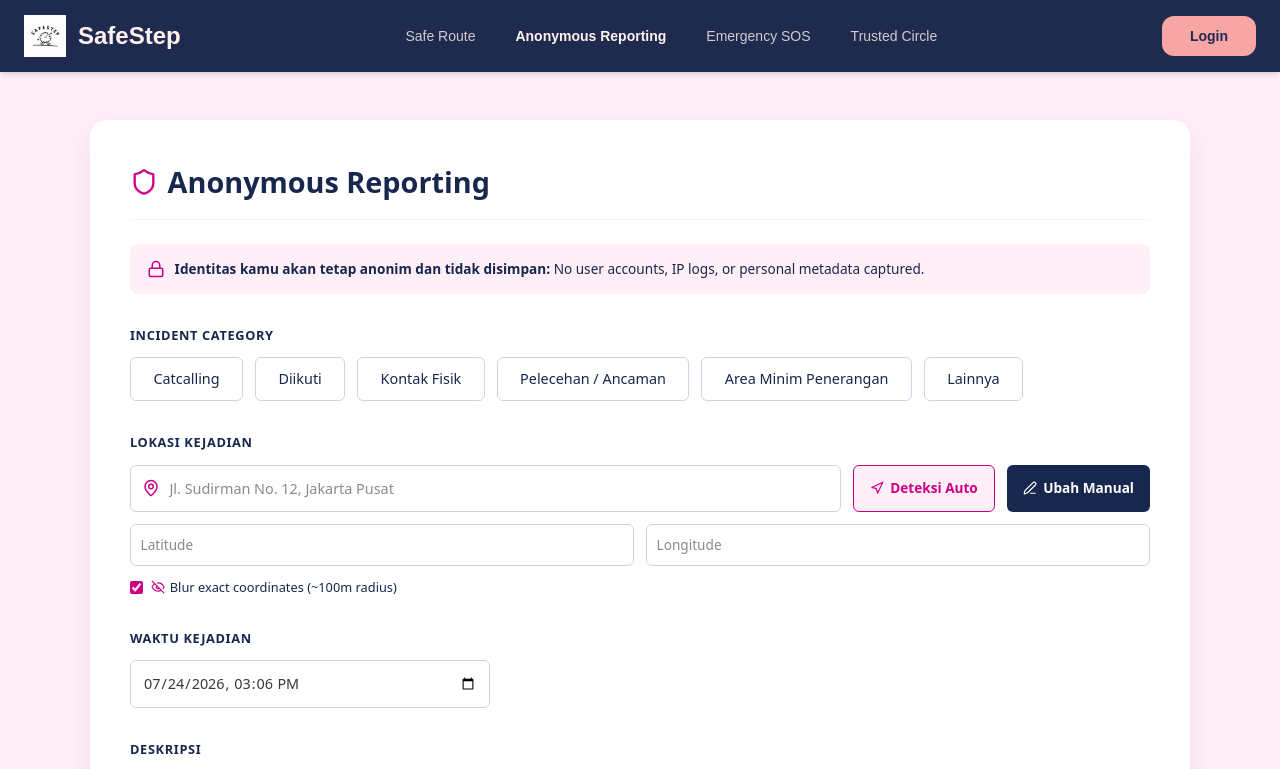
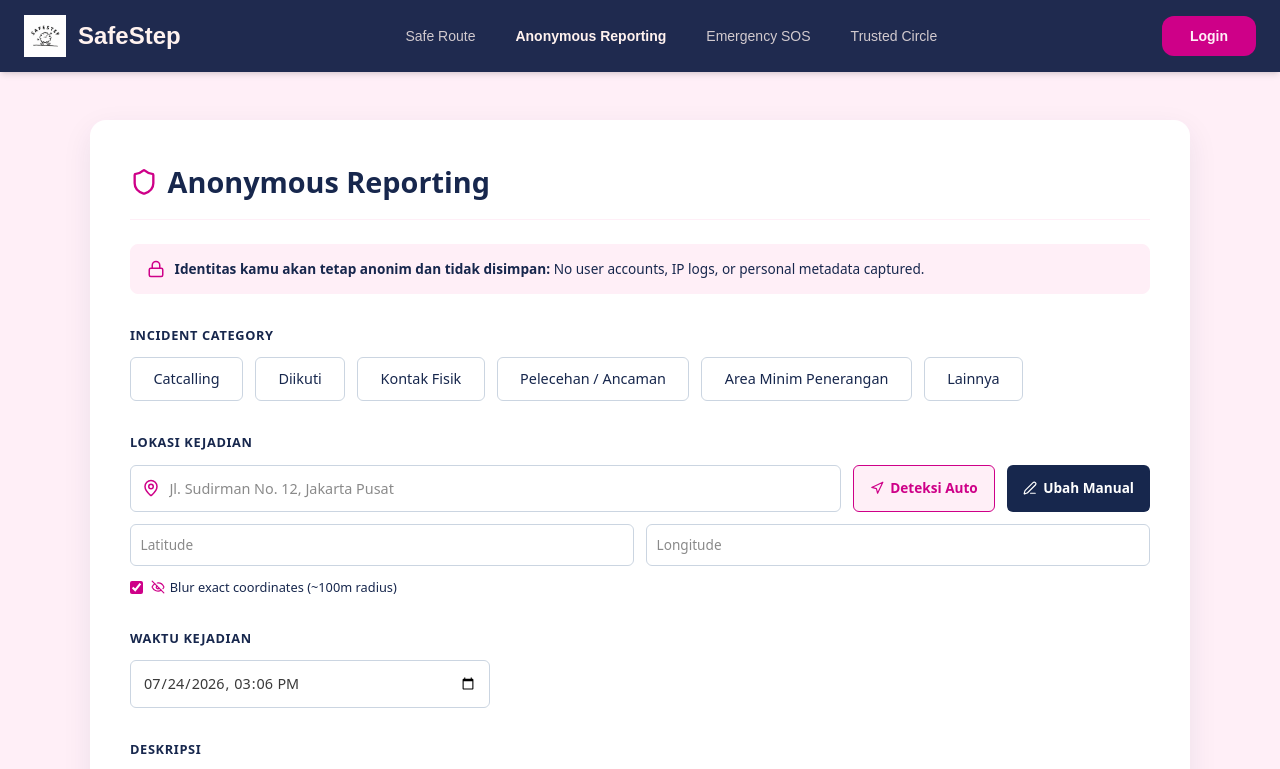
Before and after one commit to CailynMuljadi/sistech-finpro, a Next.js app: page /anonymous-reporting in a window 1280 px wide. Shown: the top 769 px of the page. Built offline with nearby package versions, Linux system fonts and the light colour scheme; no server answers.

Commit message:
change login button

```diff
--- a/components/NavBar.tsx
+++ b/components/NavBar.tsx
@@ -124,8 +124,8 @@ export default function Navbar() {
 
               <button
                 className="
-                bg-secondary
-                text-primary
+                bg-[#ce0088]
+                text-[#ffeff7] [#ce0088]
                 px-7
                 py-2.5
                 rounded-xl
```
